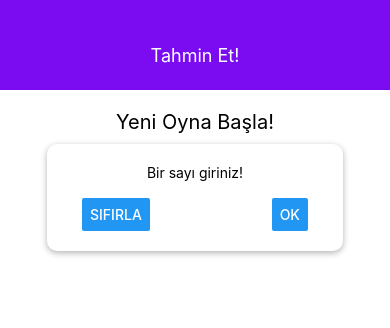
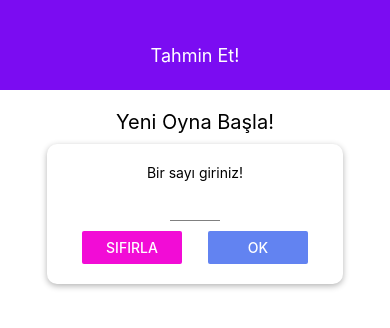
Before and after one commit to java2e/rn-chapter-2, a React Native app: screen / in a window 390 px wide. Shown: the top 328 px of the page. Built offline with nearby package versions, Linux system fonts and the light colour scheme.

Commit message:
add input component and set value

```diff
--- /dev/null
+++ b/components/Card.js
@@ -0,0 +1,24 @@
+import React from "react";
+import { StyleSheet, View } from "react-native";
+
+const Card = props => {
+    return (
+        <View style={{ ...styles.card, ...props.style }}>
+            {props.children}
+        </View>
+    )
+}
+const styles = StyleSheet.create({
+    card: {
+        shadowColor: 'black',
+        shadowOffset: { width: 0, height: 2 },
+        shadowRadius: 6,
+        shadowOpacity: 0.30,
+        backgroundColor: 'white',
+        padding: 20,
+        borderRadius: 10
+    }
+
+})
+
+export default Card;
--- /dev/null
+++ b/components/Input.js
@@ -0,0 +1,17 @@
+import React from "react";
+import { StyleSheet, TextInput } from "react-native";
+
+const Input = props => {
+    return <TextInput {...props} style={{ ...styles.input, ...props.style }} />
+}
+const styles = StyleSheet.create({
+    input: {
+        height: 30,
+        borderBottomColor: 'grey',
+        borderBottomWidth: 1,
+        marginVertical: 10
+    }
+
+})
+
+export default Input;
--- /dev/null
+++ b/constants/colors.js
@@ -0,0 +1,4 @@
+export default {
+    mainColor : '#F20CD6',
+    secondColor: '#6283F1'
+}
--- a/screen/StartScreen.js
+++ b/screen/StartScreen.js
@@ -1,19 +1,48 @@
-import React from "react";
-import { View, StyleSheet, Text, TextInput, Button } from "react-native";
+import React, { useState } from "react";
+import { View, StyleSheet, Text, TextInput, Button, Keyboard } from "react-native";
+import { TouchableWithoutFeedback } from "react-native-web";
+import Card from "../components/Card";
+import Input from "../components/Input";
+import Colors from '../constants/colors';
 
 const StartScreen = props => {
+
+    const [numberValue, setNumberValue] = useState('');
+
+    const numberInputHandler = inputText => {
+        setNumberValue(inputText.replace(/[^0-9]/g, ''));
+    }
+
     return (
+        <TouchableWithoutFeedback
+            onPress={() => {
+                Keyboard.dismiss();
+            }}>
             <View style={styles.screen}>
                 <Text style={styles.title}>Yeni Oyna Başla!</Text>
-            <View style={styles.inputContainer}>
+                <Card style={styles.inputContainer}>
                     <Text>Bir sayı giriniz!</Text>
-                <TextInput />
+                    <Input
+                        style={styles.input}
+                        blurOnSubmit
+                        autoCapitalize="none"
+                        autoCorrect={false}
+                        keyboardType="numeric"
+                        maxLength={2}
+                        onChangeText={numberInputHandler}
+                        value={numberValue}
+                    />
                     <View style={styles.buttonContainer}>
-                    <Button title="Sıfırla" onPress={() => {}}/>
-                    <Button title="OK" onPress={() => {}} />
+                        <View style={styles.button}>
+                            <Button title="Sıfırla" onPress={() => { }} color={Colors.mainColor} />
+                        </View>
+                        <View style={styles.button}>
+                            <Button title="OK" onPress={() => { }} color={Colors.secondColor} />
                         </View>
                     </View>
+                </Card>
             </View>
+        </TouchableWithoutFeedback>
     )
 }
 const styles = StyleSheet.create({
@@ -23,26 +52,26 @@ const styles = StyleSheet.create({
         alignItems: 'center'
     },
     title: {
-        fontSize:20,
-        marginVertical:10
+        fontSize: 20,
+        marginVertical: 10
     },
-    buttonContainer : {
-        flexDirection:'row',
-        width:'100%',
+    buttonContainer: {
+        flexDirection: 'row',
+        width: '100%',
         justifyContent: 'space-between',
-        paddingHorizontal:15
+        paddingHorizontal: 15
     },
     inputContainer: {
         width: 300,
         maxWidth: '80%',
-        alignItems: 'center',
-        shadowColor: 'black',
-        shadowOffset: { width :0, height: 2},
-        shadowRadius: 6,
-        shadowOpacity: 0.30,
-        backgroundColor: 'white',
-        padding:20,
-        borderRadius: 10
+        alignItems: 'center'
+    },
+    button: {
+        width: 100
+    },
+    input: {
+        width: 50,
+        textAlign: 'center'
     }
 })
 
```
Lines whose indentation alone changed are shown as unchanged.
